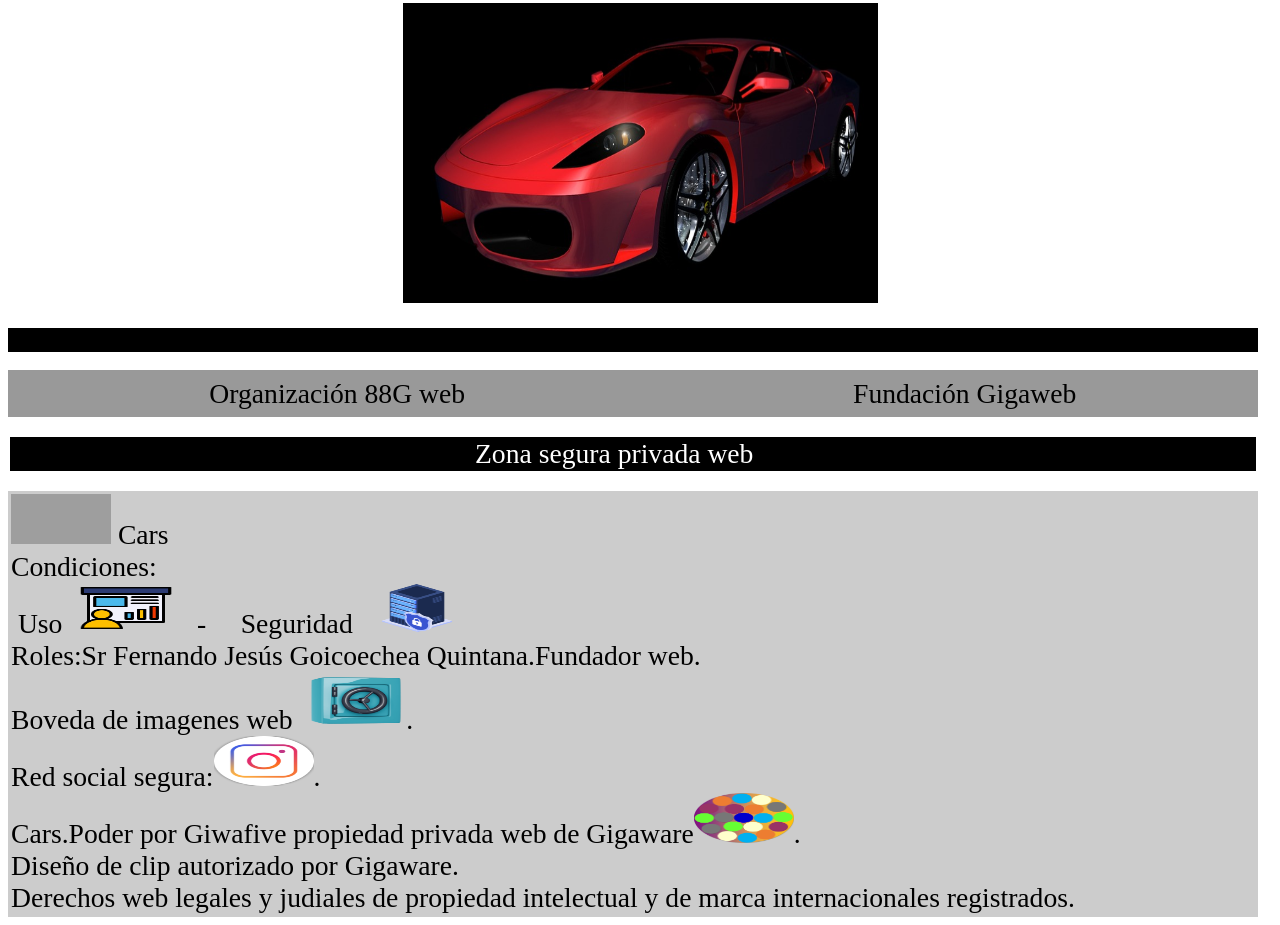
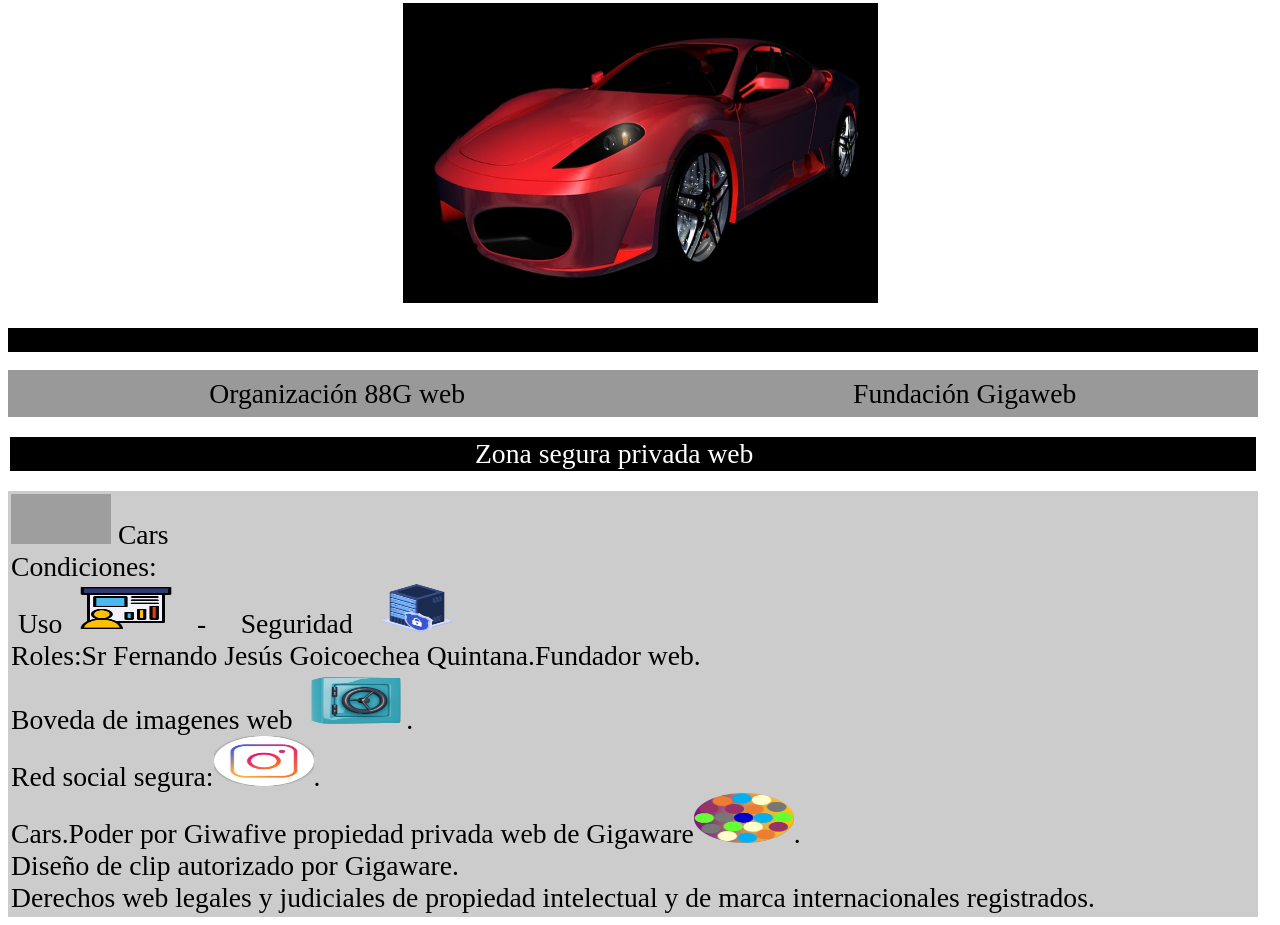
Before and after one commit to carro3/carro3.github.io, a plain HTML site: page Cars-Ferrari estaciones.html in a window 1280 px wide. Shown: the part 1096-2021 px from the top of the page. Drawn offline with Linux system fonts and the light colour scheme; grey boxes are pictures that could not be loaded.

Commit message:
Update Cars-Ferrari estaciones.html

```diff
--- a/Cars-Ferrari estaciones.html
+++ b/Cars-Ferrari estaciones.html
@@ -246,7 +246,7 @@ Roles:Sr Fernando Jesús Goicoechea Quintana.Fundador web.<br>
 Boveda de imagenes web&nbsp;&nbsp;<img alt="imagen" src="/Boveda.png" height="57" width="100">.<br>
 Red social segura:<img alt="Imagen" src="/Instagram.png" height="50" width="100">.<br>Cars.Poder por Giwafive propiedad privada web de Gigaware<img alt="Imagen" src="/gigaware.png" height="50" width="100">.<br>
 Diseño de clip autorizado por Gigaware.<br>
-Derechos web legales y judiales de propiedad intelectual y de marca
+Derechos web legales y judiciales de propiedad intelectual y de marca
 internacionales registrados.</big></big></big></td>
     </tr>
   </tbody>
```
